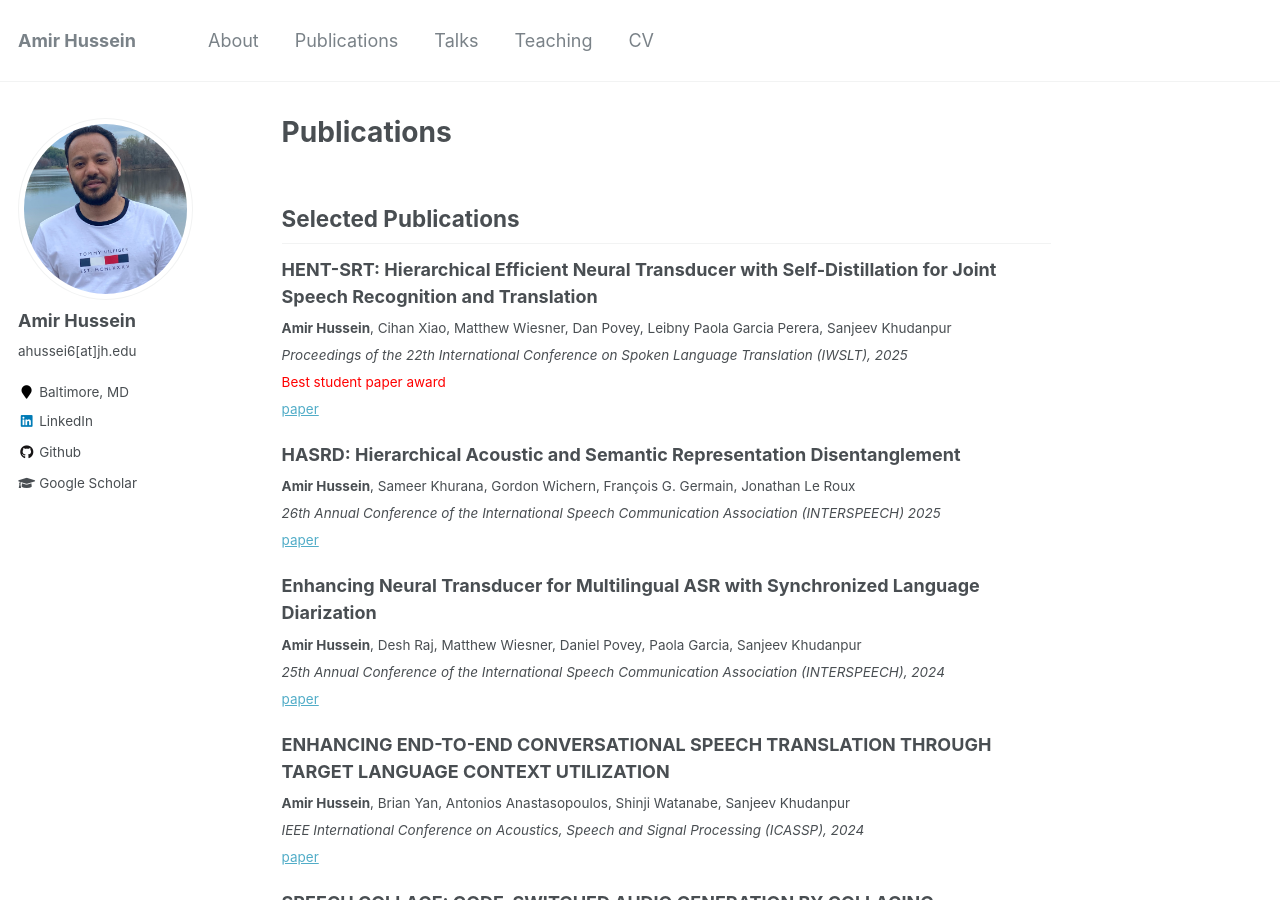
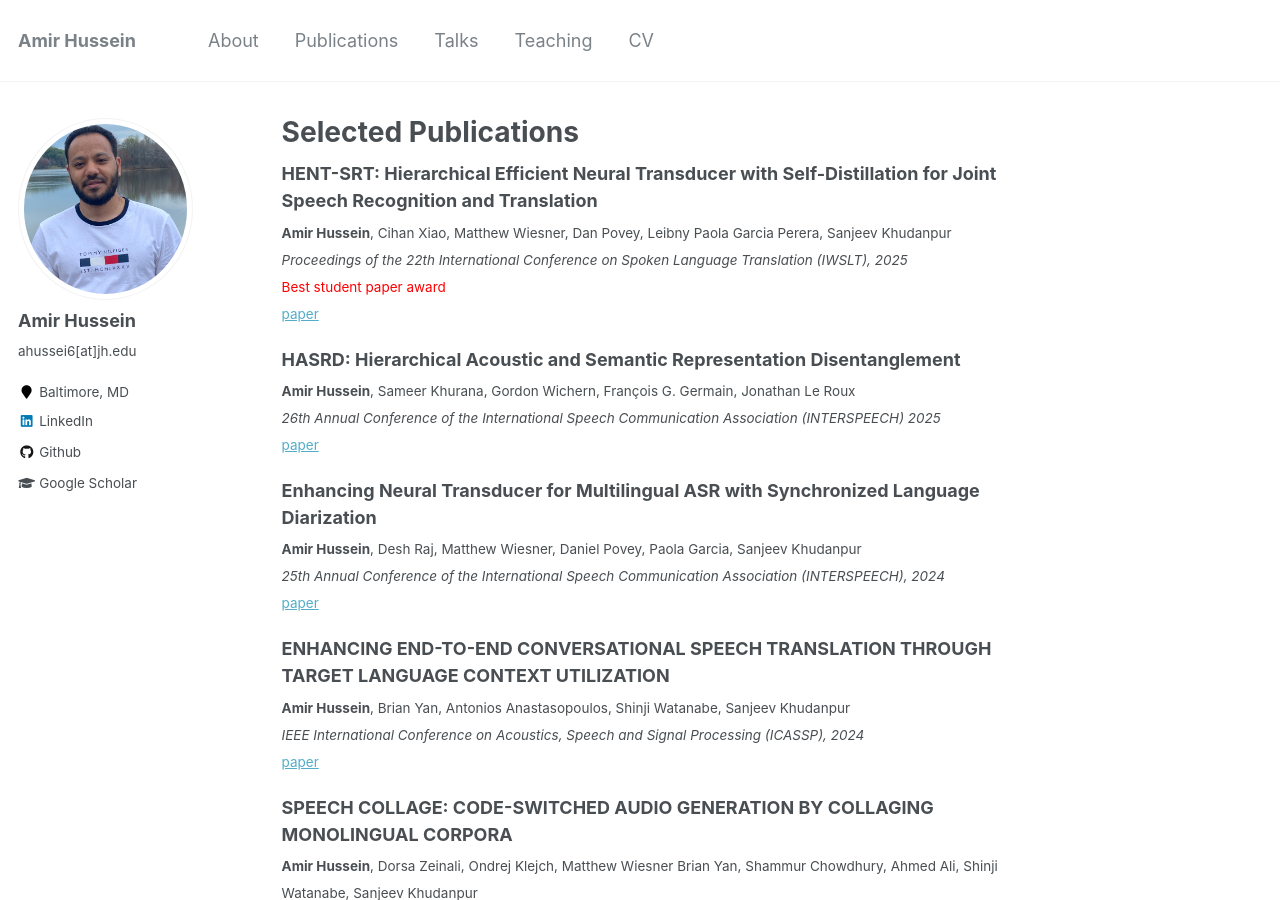
Before and after one commit to AmirHussein96/AmirHussein96.github.io, a Jekyll site: the page built from _pages/publications.md, in a window 1280 px wide and 900 px high. Built offline with Jekyll 4.4.1, drawn with Linux system fonts in a browser that asks for light colours.

Commit message:
teaching
Signed-off-by: Amir Hussein <amhussein@amhussein-mlt.client.nvidia.com>

```diff
--- a/_pages/publications.md
+++ b/_pages/publications.md
@@ -1,12 +1,9 @@
 ---
 layout: single
-title: "Publications"
+title: "Selected Publications"
 permalink: /publications/
 author_profile: true
 ---
-
-
-## Selected Publications
 
 **HENT-SRT: Hierarchical Efficient Neural Transducer with Self-Distillation for Joint Speech Recognition and Translation**\
 <sub>**Amir Hussein**, Cihan Xiao, Matthew Wiesner, Dan Povey, Leibny Paola Garcia Perera, Sanjeev Khudanpur</sub>\
```
